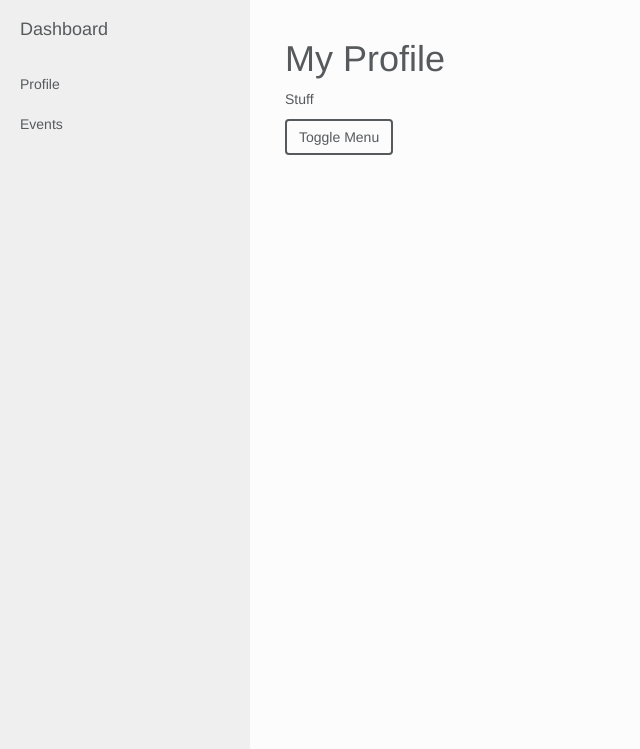
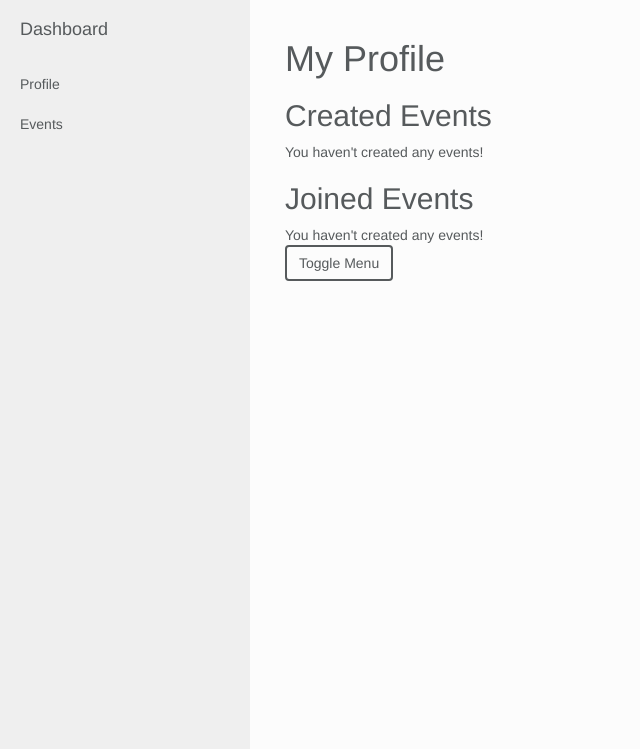
Before and after one commit to sup/fill, a Flask app: page /profile in a window 1280 px wide. Shown: the part 51-800 px from the top of the page, without its empty margins (0-640 px from the left). Run offline with Flask 2, Linux system fonts and the light colour scheme; some libraries are stand-ins or nearby versions.

Commit message:
update profile template

```diff
--- a/fill-app/templates/profile.html
+++ b/fill-app/templates/profile.html
@@ -1,5 +1,30 @@
 {% extends "dashboard.html" %}
 {% block content %}
     <h1>My Profile</h1>
-    <p>Stuff</p>
+    <h2>Created Events</h2>
+    {% if created_events %}
+		{% for n in created_events %}
+			<div class="col-xs-12 col-sm-6 col-md-6 col-lg-6">
+				<div class="card col-xs-12 col-sm-12 col-md-12 col-lg-12">
+					<h3>Event Name</h3>
+				</div>
+			</div>
+		{% endfor %}
+	{% endif %}
+	{% if not joined_events %}
+    	<div>You haven't created any events!</div>
+    {% endif %}
+    <h2>Joined Events</h2>
+    {% if joined_events %}
+		{% for n in joined_events %}
+			<div class="col-xs-12 col-sm-6 col-md-6 col-lg-6">
+				<div class="card col-xs-12 col-sm-12 col-md-12 col-lg-12">
+					<h3>Event Name</h3>
+				</div>
+			</div>
+		{% endfor %}
+	{% endif %}
+	{% if not joined_events %}
+    	<div>You haven't created any events!</div>
+    {% endif %}
 {% endblock %}
```
